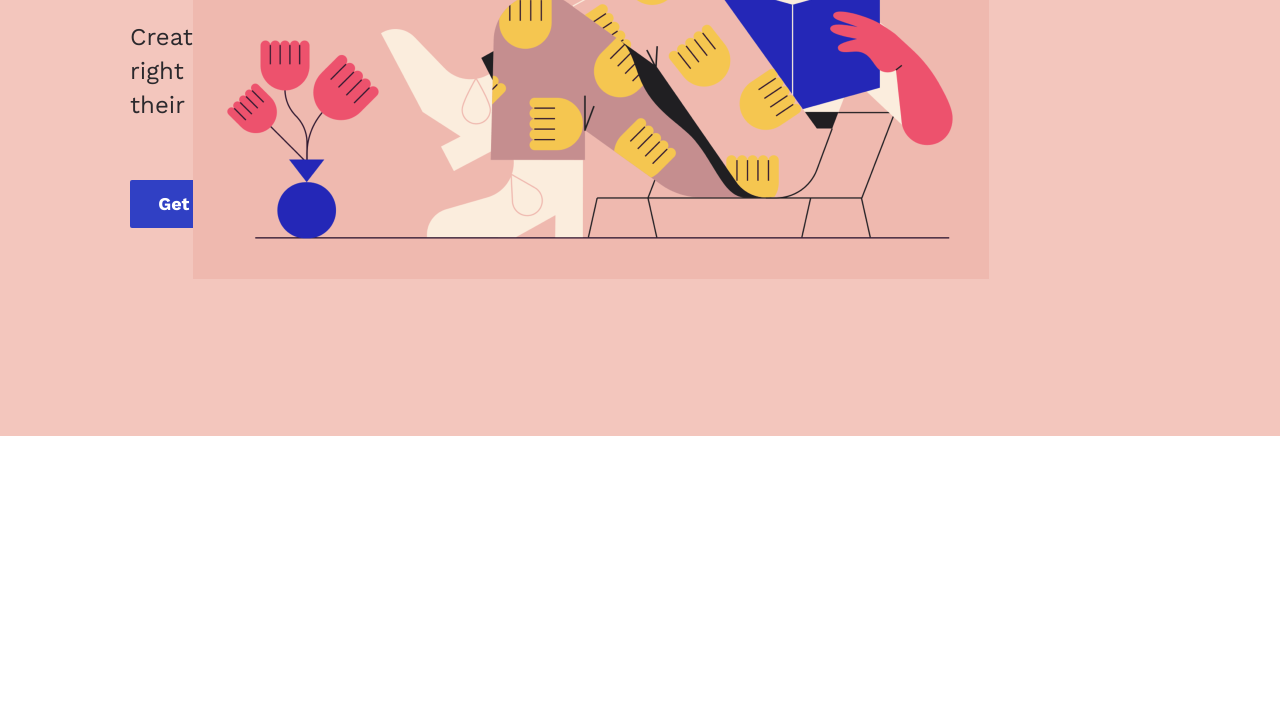
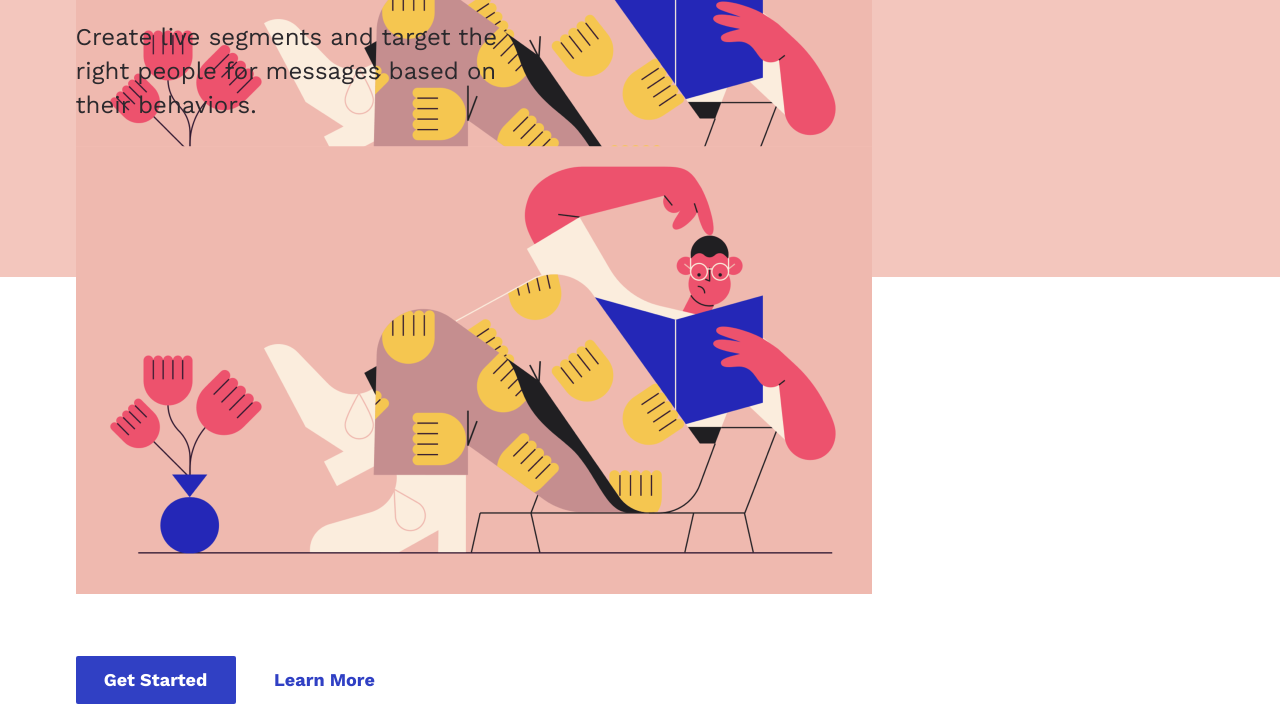
Before and after one commit to taniakononenko23/My-site, a plain HTML site: page index.html in a window 1280 px wide. Shown: the part 364-1068 px from the top of the page. Before the commit the page ends 800 px from the top, so only its background shows below. Drawn offline with nearby package versions, Linux system fonts and the light colour scheme.

Commit message:
add init files

```diff
--- a/index.html
+++ b/index.html
@@ -39,12 +39,13 @@
                     <h1 class="headline__title">Build stunning websites & apps.</h1>
                     <p class="headline__description">Create live segments and target the right people for messages
                         based on their behaviors.</p>
+                        <div>
+                            <img src="./img/ouch.png" alt="">
+                        </div>
                     <div class="headline__actions">
                         <button class="action-button">Get Started</button>
                         <button class="headline__learn-more-btn">Learn More</button>
                     </div>
-                    <i class="headline__banner"></i>
-                </div>
             </section>
 
         </div>
--- a/styles/main.css
+++ b/styles/main.css
@@ -14,7 +14,6 @@ html{
     min-height: 100vh;
     display: flex;
     flex-direction: column;
-    background-color: #F3C6BD;
 }
 
 .header{
@@ -96,33 +95,21 @@ html{
 
 .top-section{
     padding-top: 39px;
+    background-color: #F3C6BD;
 }
 
 .headline{
-    position: relative;
-    width: 1140px;
+    width: 1249px;
+    height: 456px;
+    left: 126px;
     margin: auto;
     margin-top: 84px;
     display: flex;
-    padding-bottom: 77px;
 }
 
 
 .headline__content{
-    position: absolute;
-    z-index: 1;
-}
-
-.headline__banner{
     background-image: url(/img/ouch.png);
-    position: absolute;
-    right: -105px;
-    top: 10px;
-    width: 796px;
-    height: 448px;
-    margin-left: auto;
-    left: 579px;
-    z-index: 1;
 }
 
 .headline__title{
```
